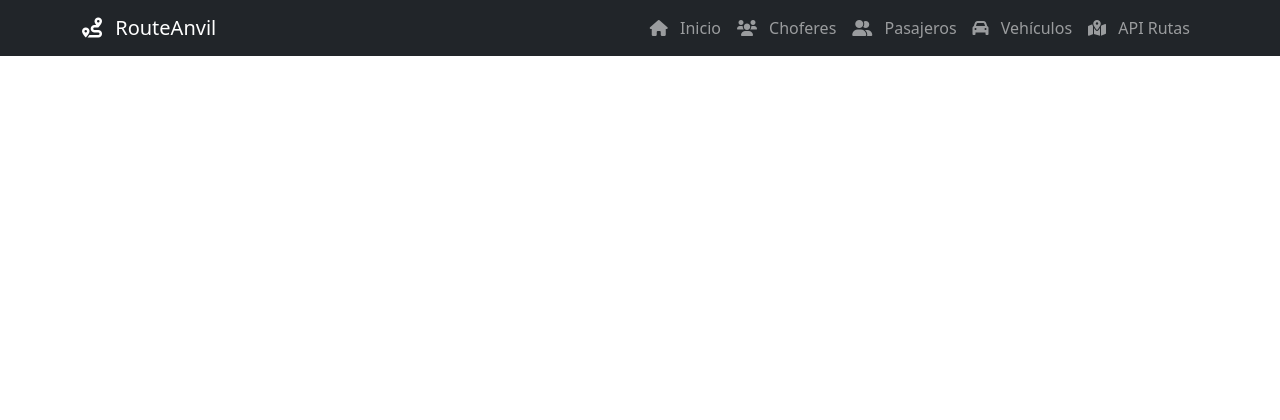
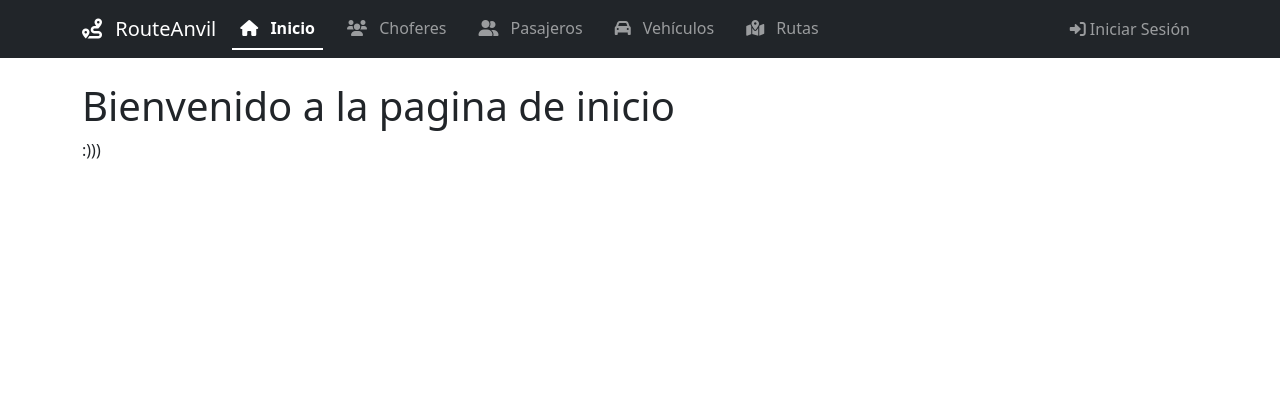
Before and after one commit to Ikvillaseca/capstoneADI, a Django app: page / in a window 1280 px wide. Shown: the top 420 px of the page. Run offline with Django 5.2, Linux system fonts and the light colour scheme.

Commit message:
Limpieza de archivos sin uso, botones login/logout en navbar, colocar api tras credenciales

```diff
--- a/RouteAnvil/static/css/style.css
+++ b/RouteAnvil/static/css/style.css
@@ -80,3 +80,8 @@ main {
 footer {
     margin-top: auto;
 }
+
+/* --- Estilos para navbar --- */
+.email-navbar {
+    color: white;
+}
--- a/RouteAnvil/templates/base.html
+++ b/RouteAnvil/templates/base.html
@@ -20,32 +20,62 @@
                 <span class="navbar-toggler-icon"></span>
             </button>
             <div class="collapse navbar-collapse" id="navbarNav">
-                <ul class="navbar-nav ms-auto">
+                <ul class="navbar-nav me-auto nav-underline">
                     <li class="nav-item">
-                        <a class="nav-link" href="{% url 'index' %}">
+                        {% url 'index' as url_esperada %}
+                        <a class="nav-link {% if request.get_full_path == url_esperada %}active{% endif %}" href="{% url 'index' %}">
                             <i class="fas fa-home"></i> Inicio
                         </a>
                     </li>
                     <li class="nav-item">
-                        <a class="nav-link" href="{% url 'chofer_lista' %}">
+                        {% url 'chofer_lista' as url_esperada %}
+                        <a class="nav-link {% if request.get_full_path == url_esperada %}active{% endif %}" href="{% url 'chofer_lista' %}">
                             <i class="fas fa-users"></i> Choferes
                         </a>
                     </li>
                     <li class="nav-item">
-                        <a class="nav-link" href="{% url 'pasajeros_lista' %}">
+                        {% url 'pasajeros_lista' as url_esperada %}
+                        <a class="nav-link {% if request.get_full_path == url_esperada %}active{% endif %}" href="{% url 'pasajeros_lista' %}">
                             <i class="fas fa-user-friends"></i> Pasajeros
                         </a>
                     </li>
                     <li class="nav-item">
-                        <a class="nav-link" href="{% url 'vehiculo_lista' %}">
+                        {% url 'vehiculo_lista' as url_esperada %}
+                        <a class="nav-link {% if request.get_full_path == url_esperada %}active{% endif %}" href="{% url 'vehiculo_lista' %}">
                             <i class="fas fa-car"></i> Vehículos
                         </a>
                     </li>
                     <li class="nav-item">
-                        <a class="nav-link" href="{% url 'testeo_api' %}">
-                            <i class="fas fa-map-marked-alt"></i>  API Rutas
+                        {% url 'rutas' as url_esperada %}
+                        <a class="nav-link {% if request.get_full_path == url_esperada %}active{% endif %}" href="{% url 'rutas' %}">
+                            <i class="fas fa-map-marked-alt"></i>  Rutas
                         </a>
                     </li>
+
+                </ul>
+                <ul class="navbar-nav ms-auto">
+                    {% if user.is_authenticated %}
+                    <span class="navbar-text email-navbar user-select-none ">
+                        {{user.email}}
+                    </span>
+                    {% endif %}
+
+                    {% if not user.is_authenticated %}
+                    <li class="nav-item">
+                        <a class="nav-link" href="{% url 'login' %}">
+                            <i class="fa-solid fa-right-to-bracket"></i>  Iniciar Sesión
+                        </a>
+                    </li>
+                    {% endif %}
+
+                    {% if user.is_authenticated %}
+                    <li class="nav-item">
+                        <form method="post" action="{% url 'logout' %}">
+                            {% csrf_token %}
+                            <button class="nav-link" type="submit"><i class="fa-solid fa-right-from-bracket"></i> Cerrar Sesión</button>
+                        </form>
+                    </li>
+                    {% endif %}
                 </ul>
             </div>
         </div>
@@ -72,6 +102,7 @@
         </div>
     </footer>
 
+
     <script src="https://cdn.jsdelivr.net/npm/bootstrap@5.3.0/dist/js/bootstrap.bundle.min.js"></script>
 </body>
 </html>
--- a/RouteAnvil/templates/index.html
+++ b/RouteAnvil/templates/index.html
@@ -4,4 +4,7 @@
 
 {% block contenido %}
 
+<h1>Bienvenido a la pagina de inicio</h1>
+:)))
+
 {% endblock contenido %}
--- a/RouteAnvil/urls.py
+++ b/RouteAnvil/urls.py
@@ -27,6 +27,7 @@ urlpatterns = [
     path('vehiculo/modificar/<str:patente>/', views.vehiculo_modificar, name='vehiculo_modificar'),
     path('vehiculo/eliminar/<str:patente>/', views.vehiculo_eliminar, name='vehiculo_eliminar'),
 
-    # URLs para API de rutas
-    path('testeo-api/', views.testeo_api, name='testeo_api'),
+    # URLs para rutas
+    path('rutas/', views.ruta_home, name='rutas'),
+    path('ruta/testeo-api/', views.testeo_api, name='testeo_api'),
 ]
--- a/RouteAnvil/views.py
+++ b/RouteAnvil/views.py
@@ -2,6 +2,7 @@ import requests
 import json
 from django.shortcuts import render, redirect, get_object_or_404
 from django.conf import settings
+from django.contrib.auth.decorators import login_required
 from .models import Chofer, Pasajero, Vehiculo
 from .forms import (VehiculoForm, VehiculoModificarForm, FormularioChofer,
                    FormularioChoferModificar, FormularioPasajero, FormularioPasajeroModificar)
@@ -58,7 +59,7 @@ def chofer_eliminar(request, id):
 #READ
 def pasajeros_lista(request):
     pasajeros = Pasajero.objects.all()
-    return render(request, 'pasajeros/pasajeros_lista.html', {'pasajeros': pasajeros})
+    return render(request, 'pasajeros/pasajero_lista.html', {'pasajeros': pasajeros})
 
 #CREATE
 def pasajero_crear(request):
@@ -164,10 +165,12 @@ def vehiculo_eliminar(request, patente):
 
 # ============ VISTAS RUTAS/API ============
 
+def ruta_home(request):
+    return render(request, 'rutas/generador_rutas.html')
+
+# TEST FUNCIONAMIENTO API
+@login_required()
 def testeo_api(request):
-    import requests
-    import json
-
     api_key = settings.GOOGLE_MAPS_API_KEY
 
     if not api_key:
--- a/webcapstone/settings.py
+++ b/webcapstone/settings.py
@@ -232,4 +232,4 @@ LOGGING = {
 AUTH_USER_MODEL = "users.CustomUser"
 LOGIN_REDIRECT_URL = "/"
 LOGOUT_REDIRECT_URL = '/'
-LOGIN_URL = "/accounts/login/"
+LOGIN_URL = "/cuentas/login/"
```
Also changed, not shown: RouteAnvil/templates/Vehículo/vehiculos.html (deleted, +0 -23 lines), RouteAnvil/static/RouteAnvil/images/IMG_0023.jpg (deleted), RouteAnvil/templates/pasajeros/pasajero_lista.html (renamed from RouteAnvil/templates/pasajeros/pasajeros_lista.html), RouteAnvil/templates/rutas/generador_rutas.html (line endings or trailing spaces).
